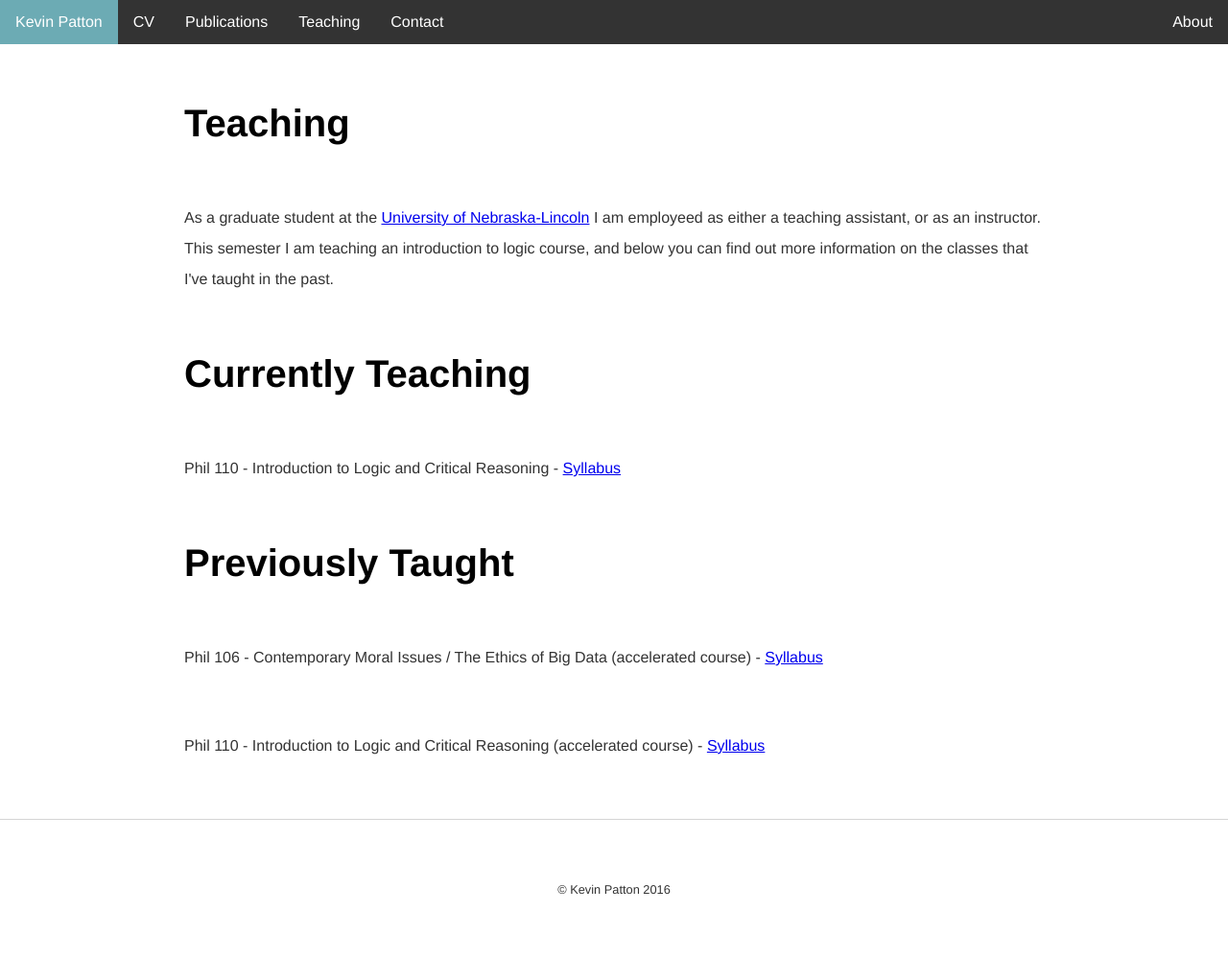
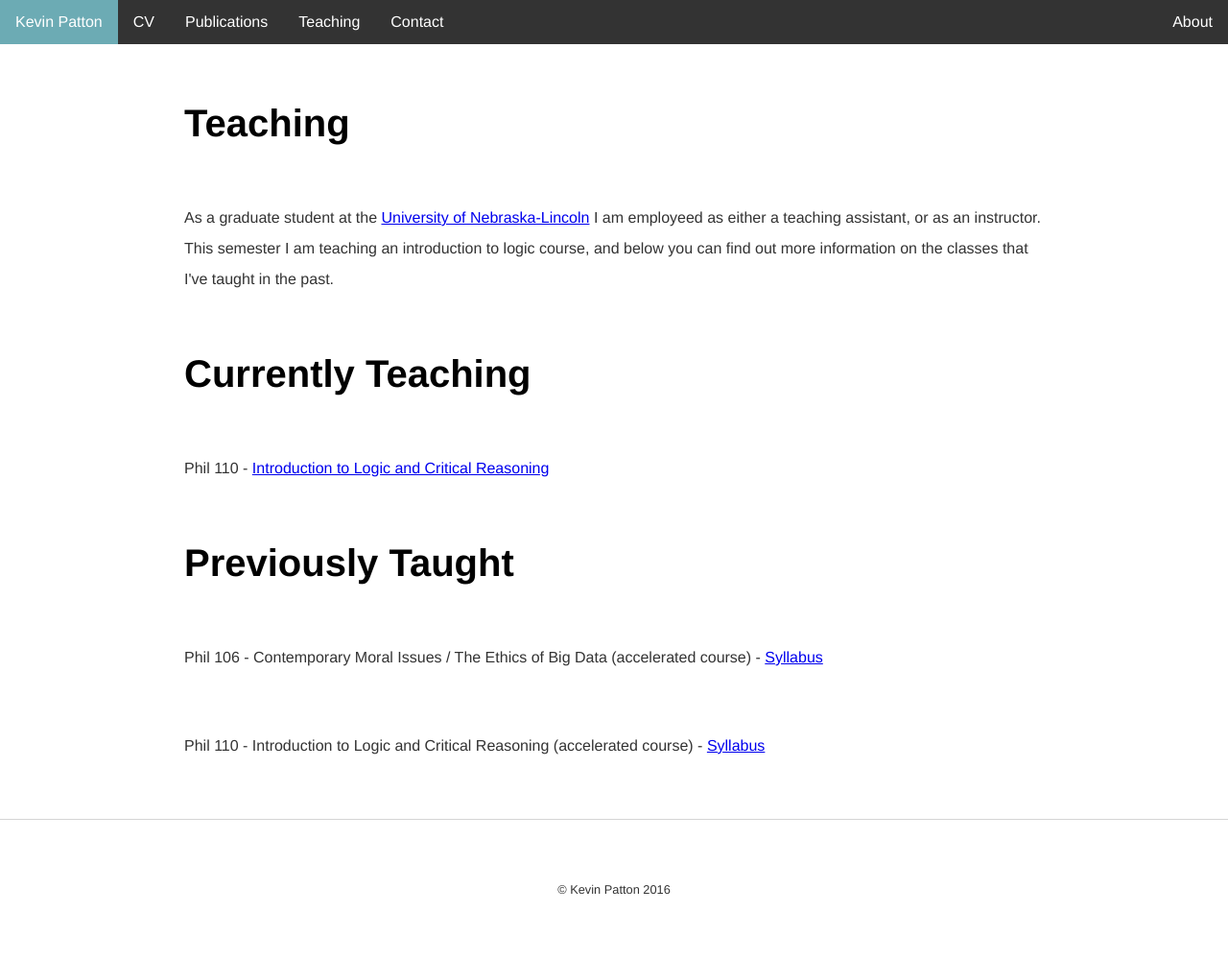
Before and after one commit to kevinjpatton/kevinjpatton.github.io, a Jekyll site: the page built from teaching/index.html, in a window 1280 px wide. Shown: the whole page at 96% size. Built offline with Jekyll 4.4.1, drawn with Linux system fonts in a browser that asks for light colours; Markdown is read by kramdown in place of the engine named in the settings.

Commit message:
Update index.html

```diff
--- a/teaching/index.html
+++ b/teaching/index.html
@@ -5,7 +5,7 @@
 <h1>Teaching</h1>
 <p>As a graduate student at the <a href="http://www.unl.edu/philosophy/graduate-students#patton" target="_blank">University of Nebraska-Lincoln</a> I am employeed as either a teaching assistant, or as an instructor.  This semester I am teaching an introduction to logic course, and below you can find out more information on the classes that I've taught in the past.</p>
 <h1>Currently Teaching</h1>
-<p>Phil 110 - Introduction to Logic and Critical Reasoning - <a href=/teaching/Phil110_Syllabus.pdf target="_blank">Syllabus</a></p>
+<p>Phil 110 - <a href="/teaching/phil_110/index.html" target="blank">Introduction to Logic and Critical Reasoning</a></p>
 <h1>Previously Taught</h1>
 <p>Phil 106 - Contemporary Moral Issues / The Ethics of Big Data (accelerated course) - <a href="https://www.academia.edu/13590446/The_Ethics_of_Big_Data" target="_blank">Syllabus</a></p>
 <p>Phil 110 - Introduction to Logic and Critical Reasoning (accelerated course) - <a href="https://www.academia.edu/24557476/Syllabus_for_Intro_to_Logic_Summer_Course" target="_blank">Syllabus</a></p>
```
